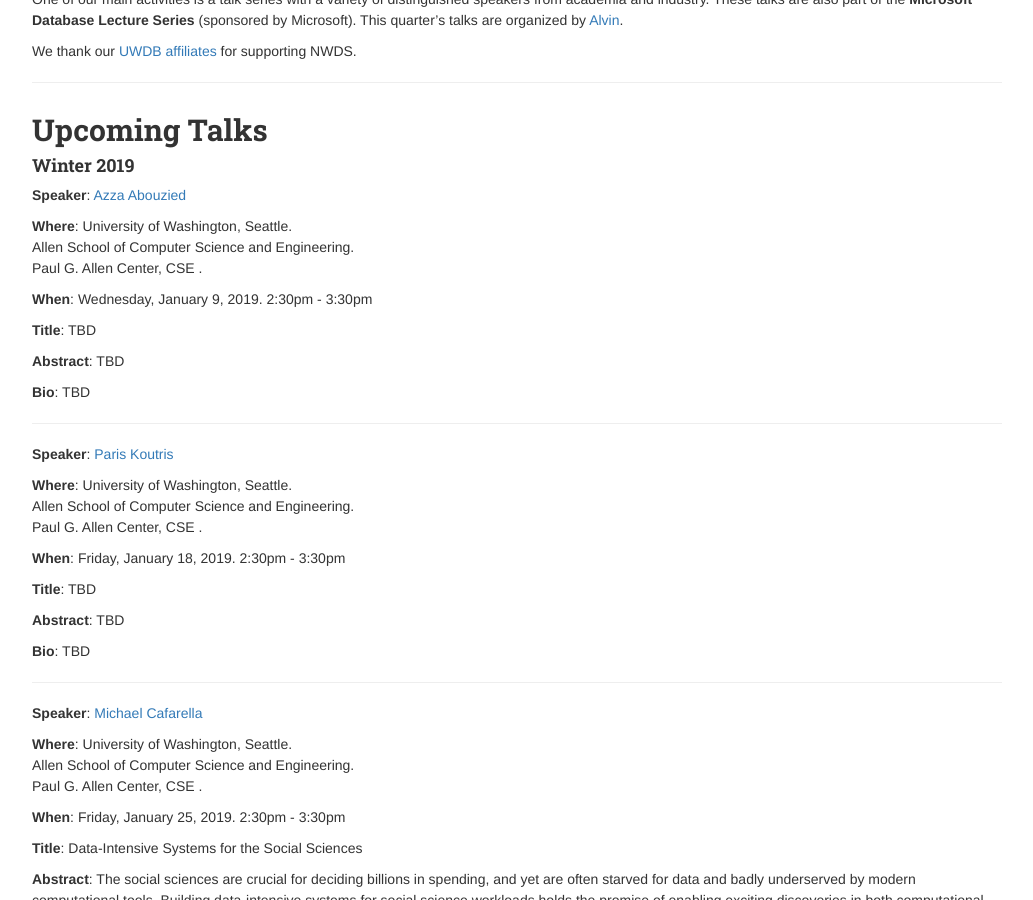
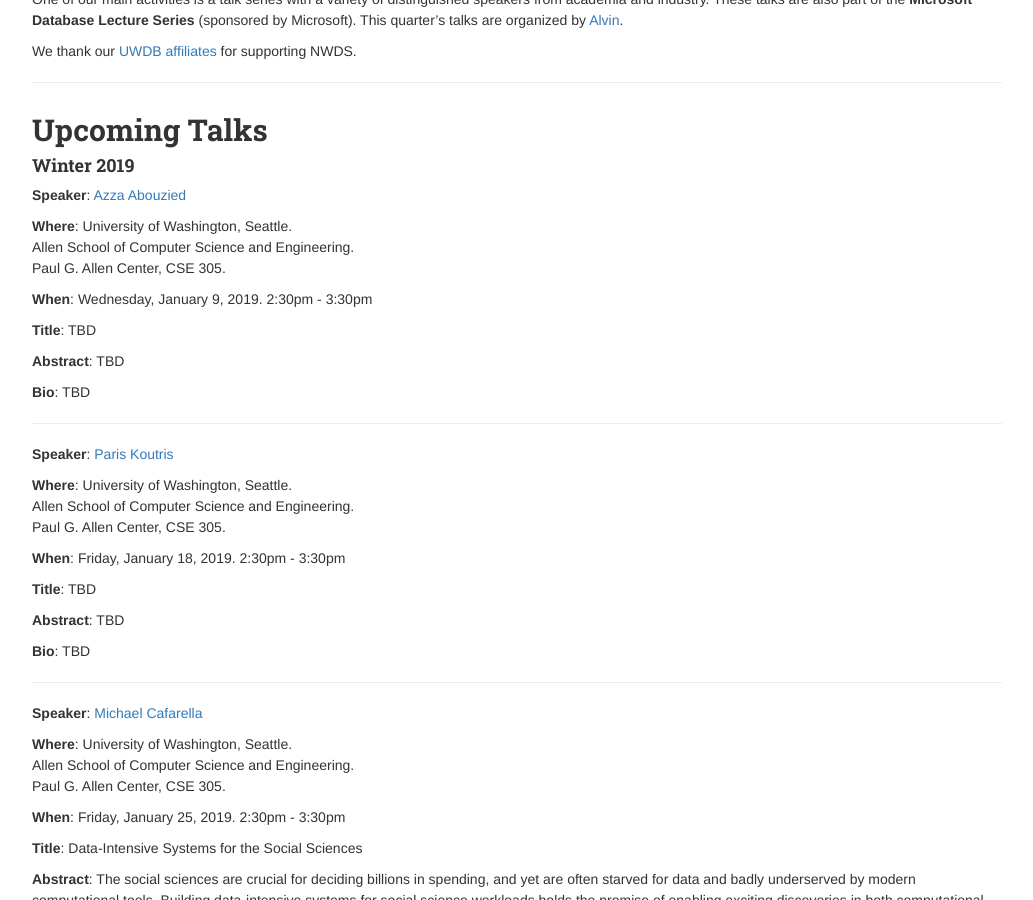
Before and after one commit to uwdb/website, a Jekyll site: the page built from nwds/nwds.markdown, in a window 1280 px wide and 900 px high, scrolled down 277 px. Shown: the whole window, without its empty margins (123-1156 px from the left). Built offline with Jekyll 4.4.1, drawn with Linux system fonts in a browser that asks for light colours; nearby versions of some CDN libraries.

Commit message:
added winter 19 talk locations

```diff
--- a/nwds/nwds.markdown
+++ b/nwds/nwds.markdown
@@ -24,7 +24,7 @@
 
 <p><strong>Where</strong>: University of Washington, Seattle.<br>
 Allen School of Computer Science and Engineering.<br>
-Paul G. Allen Center, CSE .</p>
+Paul G. Allen Center, CSE 305.</p>
 
 <p><strong>When</strong>:
 Wednesday, January 9, 2019. 2:30pm - 3:30pm</p>
@@ -48,7 +48,7 @@
 
 <p><strong>Where</strong>: University of Washington, Seattle.<br>
 Allen School of Computer Science and Engineering.<br>
-Paul G. Allen Center, CSE .</p>
+Paul G. Allen Center, CSE 305.</p>
 
 <p><strong>When</strong>:
 Friday, January 18, 2019. 2:30pm - 3:30pm</p>
@@ -72,7 +72,7 @@
 
 <p><strong>Where</strong>: University of Washington, Seattle.<br>
 Allen School of Computer Science and Engineering.<br>
-Paul G. Allen Center, CSE .</p>
+Paul G. Allen Center, CSE 305.</p>
 
 <p><strong>When</strong>:
 Friday, January 25, 2019. 2:30pm - 3:30pm</p>
```
